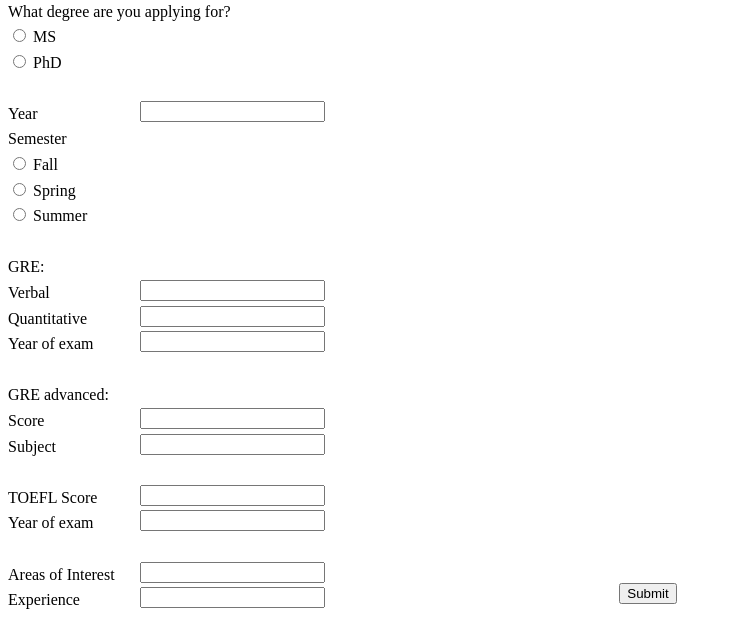
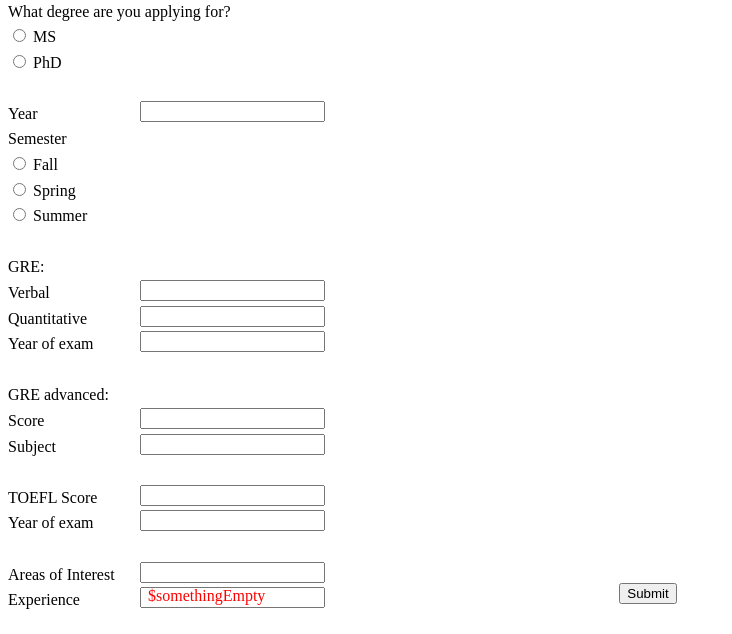
Before and after one commit to julia320/databases-final-project, a PHP site: page /application_form_academicInfo_page1.php in a window 1280 px wide. Shown: the part 166-800 px from the top of the page, without its empty margins (0-732 px from the left). Run offline with PHP 8.4, Linux system fonts and the light colour scheme.

Commit message:
Update application_form_academicInfo_page1.php

```diff
--- a/application_form_academicInfo_page1.php
+++ b/application_form_academicInfo_page1.php
@@ -10,10 +10,12 @@
     die("Connection failed: " . mysqli_connect_error());
   }
 
+  $somethingEmpty = "";
+
   if (isset($_POST['submit'])){
     //make sure all the data was entered properly
     if(count(array_filter($_POST))!=count($_POST)){
-      echo '<span class="error">Something is empty</span>';
+      $somethingEmpty = "One or more fields are missing";
     }
   }
 
@@ -71,7 +73,9 @@
       Areas of Interest <span><input type="text" name="aoi"></span><br>
       Experience <span><input type="text" name="experience"></span><br>
 
-      <div class="bottomCentered"><input type="submit" name="submit" value="Submit"></div>
+      <div class="bottomCentered"><input type="submit" name="submit" value="Submit">
+      <span class="error">$somethingEmpty</span></div>
+
     </form>
 
   </body>
```
